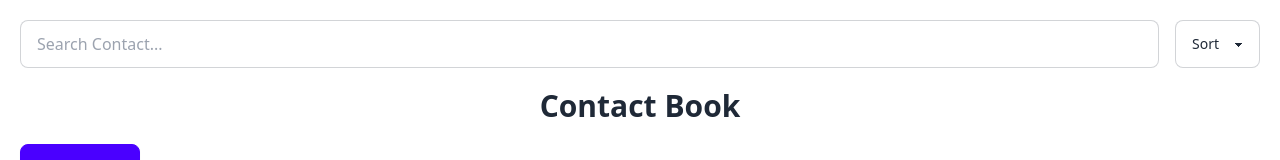
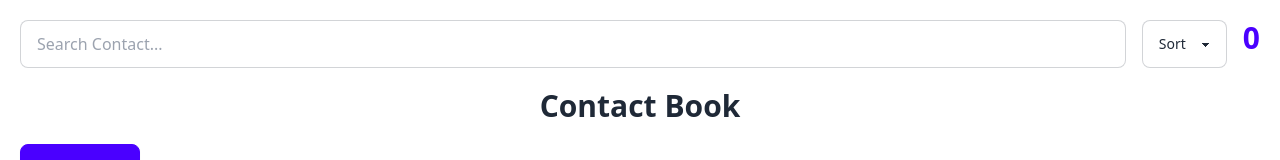
Before and after one commit to amirshafie738/contact-book, a React (Create React App) app: page / in a window 1280 px wide. Shown: the top 160 px of the page. Built offline with nearby package versions, Linux system fonts and the light colour scheme; no server answers.

Commit message:
feat: creat total-contact elment

```diff
--- a/src/App.js
+++ b/src/App.js
@@ -92,12 +92,16 @@ function App() {
 
       return 0;
     });
+
+  //totalContact
+  const totalContact = contacts.length;
+
   // part of return
 
   return (
 
     <div className="App container mx-auto p-5">
-      <SearchList setSort={setSort} sort={sort} setSearch={setSearch} search={search} />
+      <SearchList setSort={setSort} sort={sort} setSearch={setSearch} search={search} totalContact={totalContact} />
       <ContactForm
         fetchContacts={fetchContacts}
         isModalOpen={isModalOpen}
--- a/src/component/search/search.jsx
+++ b/src/component/search/search.jsx
@@ -1,5 +1,5 @@
 
-function SearchList({search, setSort, sort, setSearch}){
+function SearchList({search, setSort, sort, setSearch, totalContact}){
     return(
         <div className="flex gap-4 mb-5">
         <input
@@ -19,6 +19,8 @@ function SearchList({search, setSort, sort, setSearch}){
           <option value="asc">A-Z</option>
           <option value="desc">Z-A</option>
         </select>
+
+        <span className="text-3xl font-bold text-primary">{totalContact}</span>
       </div>
 
     )
```
